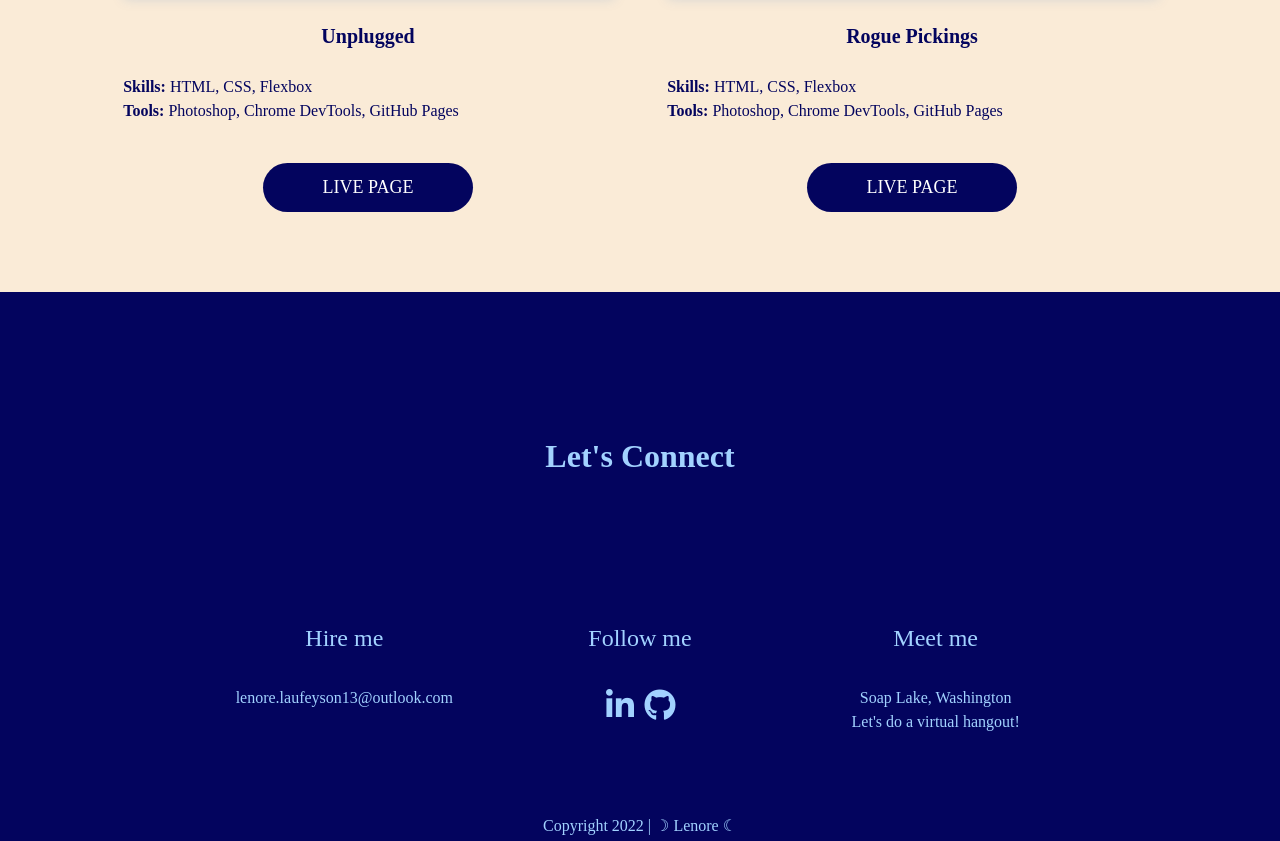
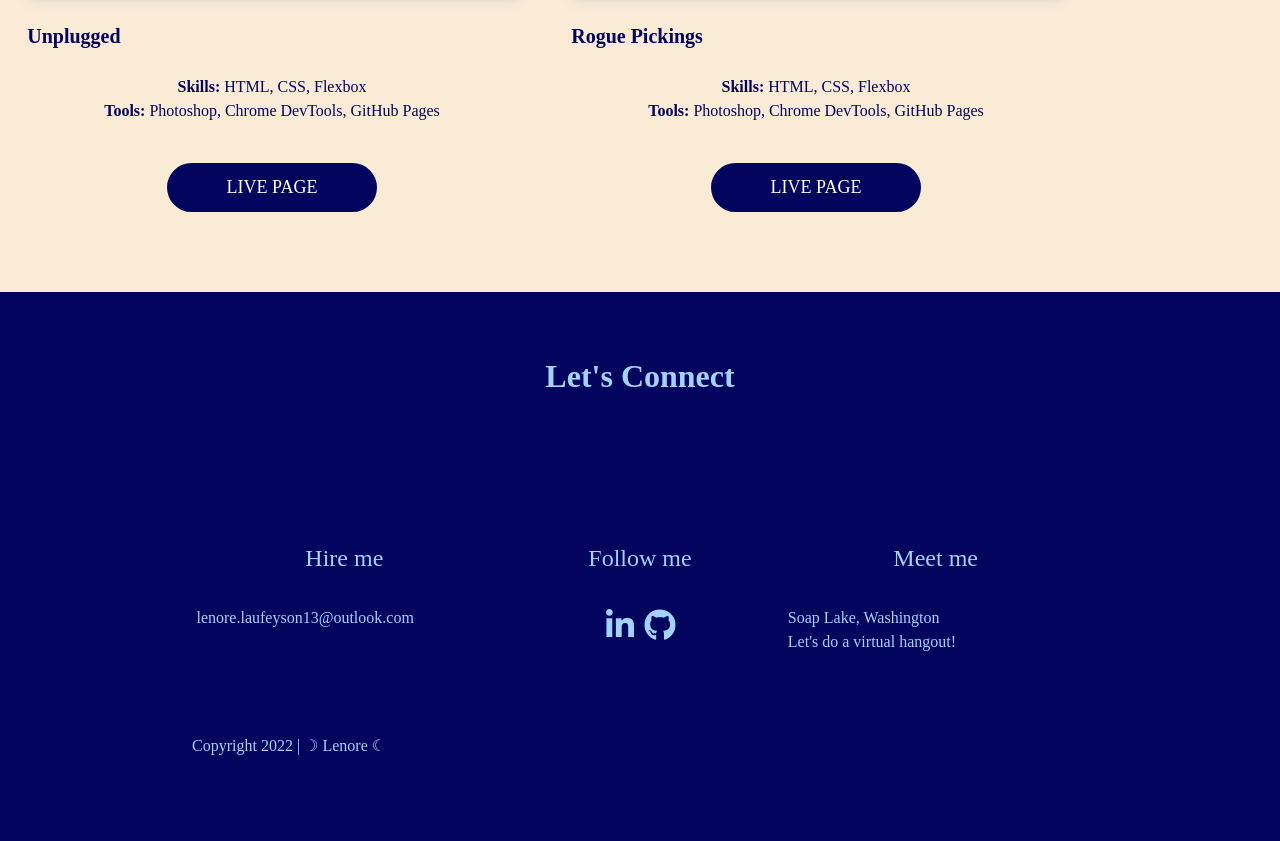
Before and after one commit to lokisonoflaufey/a-better-portfolio, a website: page index.html in a window 1280 px wide. Shown: the part 3603-4444 px from the top of the page. Drawn offline with Linux system fonts and the light colour scheme; a web font is replaced by a local one.

Commit message:
changed some things

```diff
--- a/css/main.css
+++ b/css/main.css
@@ -206,9 +206,10 @@
 
   /* Structural Styles */
   header,
-  #work,
+  #contact,
   #skills,
   #about,
+  #projects,
   footer {
     display: flex;
     justify-content: center;
@@ -220,7 +221,7 @@
     width: 85%;
   }
 
-  #work p,
+  #contact p,
   #about p {
     width: 100%;
     text-align: left;
@@ -230,7 +231,7 @@
     margin-bottom: 60px;
   }
 
-  #work {
+  #contact {
     padding-top: 60px;
   }
 
@@ -303,12 +304,12 @@
   /* -------------------- Mobile Styles - Homepage -------------------- */
 
   /* Portfolio */
-  #work,
+  #contact,
   #skills {
     width: 100%;
   }
 
-  #work h3 {
+  #contact h3 {
     width: 100%;
   }
 
```
